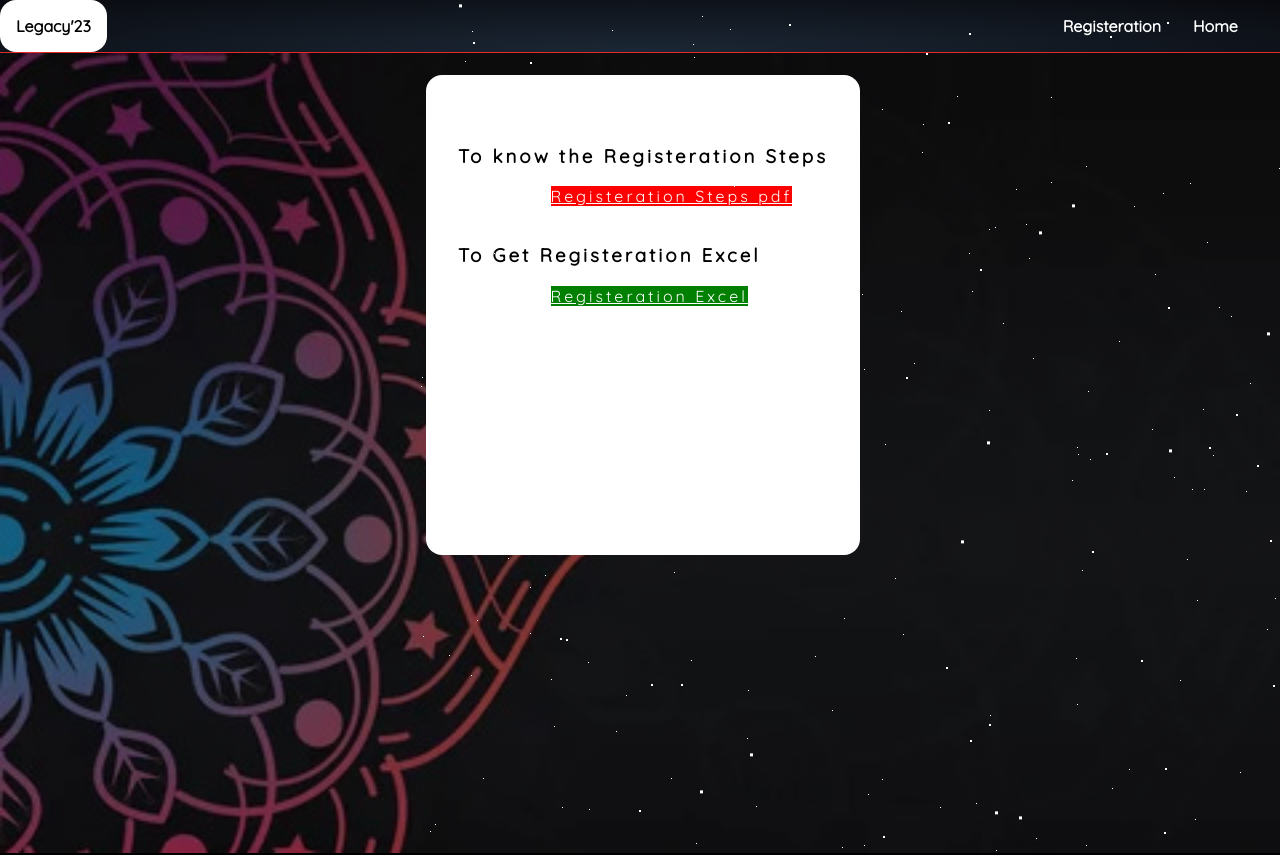
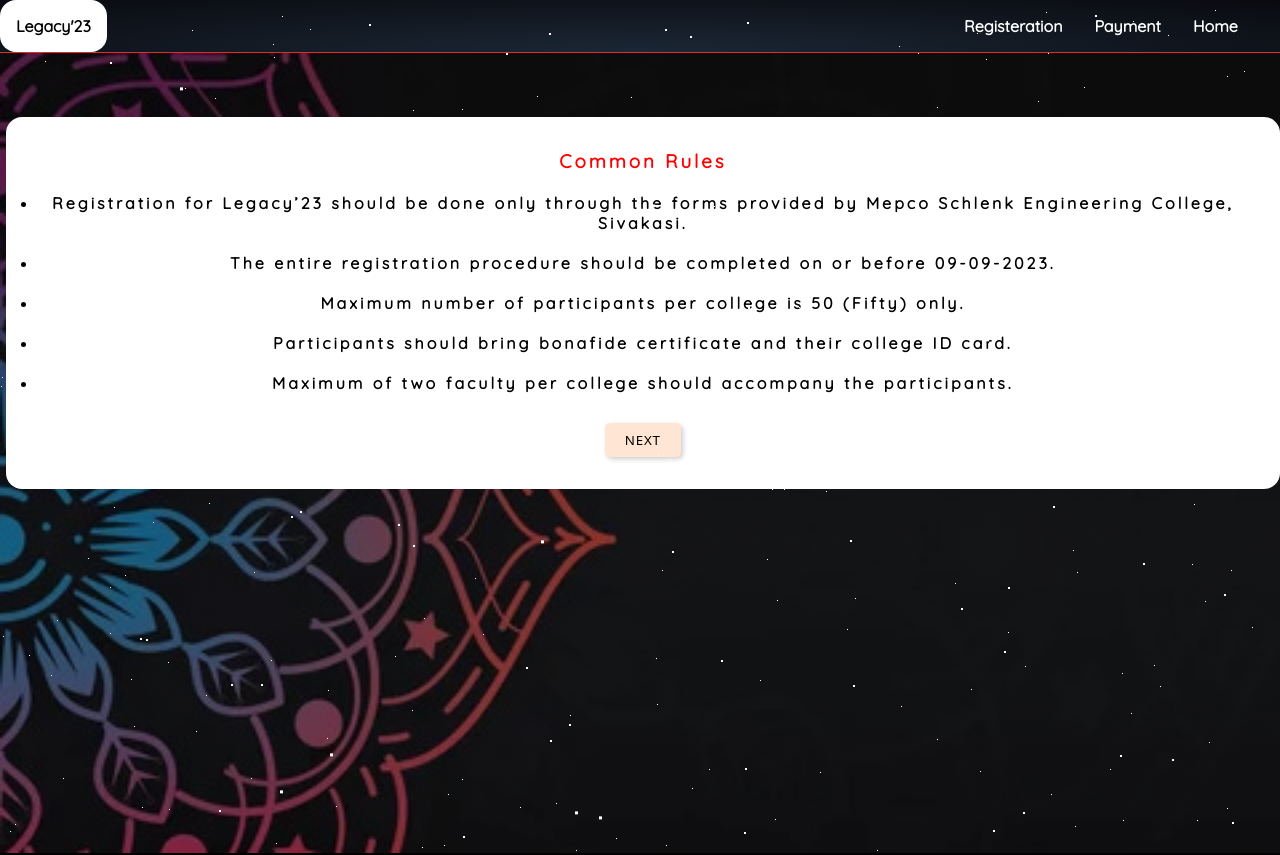
Before and after one commit to Prama-karthick/CollegeWeb, an Angular app in the folder frontend/: page /login in a window 1280 px wide. Shown: the top 855 px of the page. Built offline with nearby package versions, Linux system fonts and the light colour scheme.

Commit message:
common rules

```diff
--- a/frontend/src/app/components/pages/group-page/group-page.component.html
+++ b/frontend/src/app/components/pages/group-page/group-page.component.html
@@ -13,7 +13,7 @@
       <img class="mepcologo logo" src="assets/mepcologocolor.png" alt="College logo">
        <!-- <img class="gyanlogo logo" src="assets/fiesta/fiestalogoimg.png" alt="event logo">  -->
       <h1 id='head2' class='header'>Legacy'23</h1>
-      <h2 id='head3' class='header'>Where Art Meets Heart</h2>
+      <h2 id='head3' class='header'>Tamil Nadu's Biggest Cultural Fest</h2>
       <h6 id='head3' class='header'>by</h6>
       <h6 id='head3' class='header'>Mepco Schlenk Engineering College</h6>
 
--- a/frontend/src/app/components/pages/login-page/login-page.component.css
+++ b/frontend/src/app/components/pages/login-page/login-page.component.css
@@ -87,13 +87,19 @@ color: black;
 
 .details{
   letter-spacing: 3px;
+  text-align: center;
+
   width:auto;
-  height: 60%;
+  max-height: 80%;
   padding: 2em;
   margin-top: 5%;
   border-radius: 1em;
   background-color: white;
 }
+
+/* .documents{
+  display: flex;
+} */
 
 .info_div {
     text-align: center;
--- a/frontend/src/app/components/pages/login-page/login-page.component.html
+++ b/frontend/src/app/components/pages/login-page/login-page.component.html
@@ -67,20 +67,31 @@
           <div class="start" *ngIf="wait" >Loading...</div>
     </form>
   </div> -->
-  <h3 style="padding-top: 10%;">To know the Registeration Steps</h3>
-  <div class="screenshots" style="display:flex;margin-left: 25%;padding-top: 5%;">
-    <br>
-    <a target="_blank" href="assets/legacy/Legacy'23 Registration Process.pdf" style="background-color: red;color: white;" download>Registeration Steps pdf</a>
-    <!-- <h3 style="margin-top: 25%;"><</h3>
-
-    <img [src]="screenshotUrl"/>
-
-    <h3 style="margin-top: 25%;" (hover)="screenshotUrl" >></h3> -->
+  <!-- <h3 style="padding-top: 10%;">Common Rules</h3> -->
+  <div *ngIf="!next">
+  <h3><a target="_blank" style="color: red;text-decoration: none;" href="https://drive.google.com/file/d/1_rpDGXRWD6ewV99auyaOyYQYIVF6EsMT/view?usp=drive_link"><b>Common Rules</b></a></h3><br>
+  <ul>
+    <li><b>Registration for Legacy’23 should be done only through the forms provided by
+      Mepco Schlenk Engineering College, Sivakasi.</b></li><br>
+    <li><b>The entire registration procedure should be completed on or before
+      09-09-2023.</b></li><br>
+    <li><b>Maximum number of participants per college is 50 (Fifty) only.</b></li><br>
+    <li><b>Participants should bring bonafide certificate and their college ID card.</b></li><br>
+    <li><b>Maximum of two faculty per college should accompany the participants.</b></li><br>
+  </ul>
+</div>
+  <div class="documents" *ngIf="next">
+  <b><h3 style="padding-top: 10%;text-decoration: underline;">To know the Registeration Steps</h3></b>
+  <div class="screenshots" style="display:flex;padding-top: 5%;">
+    <h3>Click here -><a target="_blank" href="assets/legacy/Legacy'23 Registration Process.pdf" style="background-color: red;color: white;text-decoration: none;" download>Registeration Steps pdf</a></h3>
   </div>
-  <h3 style="padding-top: 10%;">To Get Registeration Excel</h3>
-  <div style="display:flex;margin-left:25%;padding-top: 5%;">
-  <a style="background-color: green;color: white;" target="_blank" href="https://docs.google.com/spreadsheets/d/1GClbpQwyIQq3c8svv0EbvFSixUVAryxJoDdB05b7Xg8/copy" >Registeration Excel</a>
+  <b><h3 style="padding-top: 10%;text-decoration: underline;">To Get Registeration Excel</h3></b>
+  <div style="display:flex;padding-top: 5%;">
+    <h3>Click here -><a style="background-color: green;color: white;text-decoration: none;" target="_blank" href="https://docs.google.com/spreadsheets/d/1GClbpQwyIQq3c8svv0EbvFSixUVAryxJoDdB05b7Xg8/copy" >Registeration Excel</a></h3>
 </div>
+</div>
+<button *ngIf="!next" (click)="next=true">Next</button>
+<button *ngIf="next" (click)="next=false">Back</button>
 </div>
   </div>
  </div>
--- a/frontend/src/app/components/pages/login-page/login-page.component.ts
+++ b/frontend/src/app/components/pages/login-page/login-page.component.ts
@@ -13,7 +13,7 @@ import { UserService } from 'src/app/services/user.service';
 })
 export class LoginPageComponent implements OnInit{
     loginForm!:FormGroup;
-
+    next:boolean=false;
     loading!:boolean
     sloginForm!:FormGroup;
     isSubmitted=false;
--- a/frontend/src/app/components/partials/footer-page/footer-page.component.html
+++ b/frontend/src/app/components/partials/footer-page/footer-page.component.html
@@ -49,8 +49,10 @@
                 Legacy'23<br>
               </a>
               <p class="text">
+                Tamil Nadu's Biggest Cultural Fest.<br>
                 Platform for students to showcase one's unique talents.<br>
                 Powered by Extra Curricular Clubs.<br>
+                Mepco Schlenk Engineering College.<br>
 
               </p>
 
--- a/frontend/src/app/components/partials/header/header.component.html
+++ b/frontend/src/app/components/partials/header/header.component.html
@@ -7,6 +7,9 @@
         <li><a routerLink="/admin" *ngIf="user.isAdmin && (user.email==='pramakarthick@gmail.com')">Admin</a></li>
         <li>
           <a routerLink="/login">Registeration</a>
+        </li>
+        <li>
+          <a routerLink="/studentregistration">Payment</a>
         </li>
         <li  class="menu-container">
           <a routerLink="/">Home</a>&nbsp;&nbsp;&nbsp;&nbsp;&nbsp;&nbsp;
--- a/frontend/src/app/studentregistration/studentregistration.component.css
+++ b/frontend/src/app/studentregistration/studentregistration.component.css
@@ -75,11 +75,11 @@
   .details{
     letter-spacing: 3px;
     width:flex;
-    height: 60%;
+    max-height: 80%;
     padding: 2em;
     margin-top: 8%;
     color: black;
-    align-content:center;
+    text-align: center;
     /* margin-right: 10%; */
     border-radius: 1em;
     background-color: white;
--- a/frontend/src/app/studentregistration/studentregistration.component.html
+++ b/frontend/src/app/studentregistration/studentregistration.component.html
@@ -67,17 +67,19 @@
   </div>
     </div> -->
 <div class="details">
-  <h3>!!! Instructions for Registeration !!!</h3><br>
+  <h3 style="color: red;">Instructions for Payment</h3><br>
   <ul>
-  <li>The Excel Must be filled by the college faculty members</li>
-  <li>Max 50 Students can participate from a college</li>
-  <li>The approved photocopy of excel sheet should be sent to the convenor mail-id tpraba@mepcoeng.ac.in</li>
-  <li>The Registered students will get the login credintials for legacy'23 website through their mail-id within 12 Hours</li>
+  <li><b>Registration amount is Rs.400 per participant for any number of events (Lunch will
+    be provided to all the registered participants on both the days by the college).</b></li><br>
+  <li><b>Payment should be done by Demand Draft only.</b></li><br>
+  <li><b>Demand Draft should be made in favour of “Mepco Schlenk Engineering College”
+    payable at Sivakasi.</b></li><br>
+  <li><b>Charges for food and accommodation are Rs.250 per participant.</b></li><br>
 
   </ul>
 
 <br><br>
-      <a style="font-size: medium;font-style: normal;color:rgb(231, 105, 70);"  target="_blank" href="https://docs.google.com/spreadsheets/d/1VyYReR1kgLqNcNTUFSmNpAQJvwAovqzdVlv2Uyb_5cM/copy">Click here -> Registeration Excel link</a>
+      <!-- <a style="font-size: medium;font-style: normal;color:rgb(231, 105, 70);"  target="_blank" href="https://docs.google.com/spreadsheets/d/1VyYReR1kgLqNcNTUFSmNpAQJvwAovqzdVlv2Uyb_5cM/copy">Click here -> Registeration Excel link</a> -->
 
 </div>
    </div>
```
Also changed, not shown: 1 other file (tests, documents, lock files or other folders).
